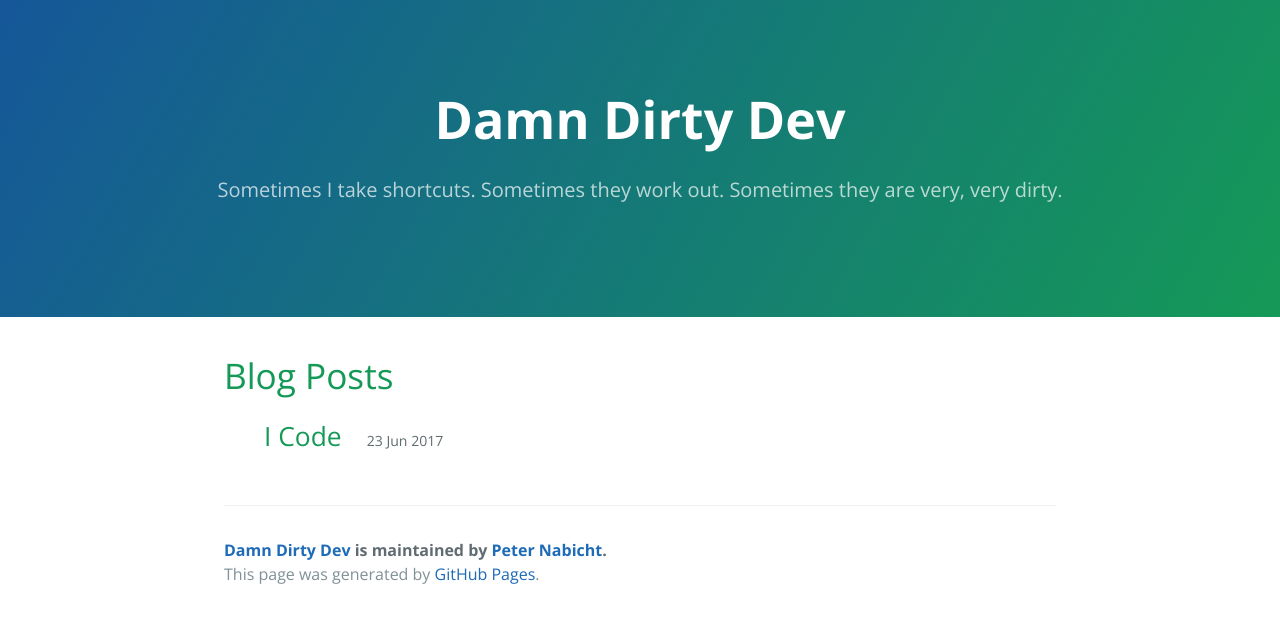
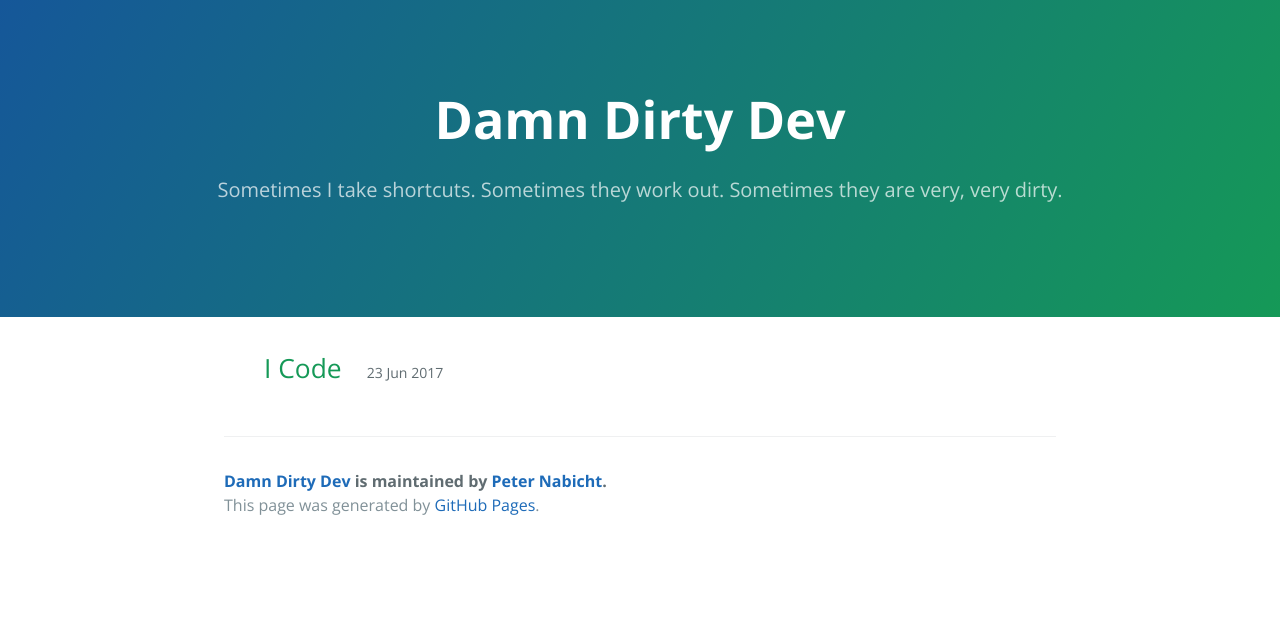
Before and after one commit to pietromenna/jekyll-cayman-theme, a Jekyll site: the page built from index.html, in a window 1280 px wide. Shown: the top 623 px of the page. Built offline with Jekyll 4.4.1, drawn with Linux system fonts in a browser that asks for light colours; the list of posts is cut into pages by our own code.

Commit message:
changed visually so I can make sure change took

```diff
--- a/index.html
+++ b/index.html
@@ -4,7 +4,7 @@ title: {{ site.name }}
 ---
 
 <div id="home">
-  <h1>Blog Posts</h1>
+  <!--<h1>Blog Posts</h1>-->
   <ul class="posts">
     {% for post in site.posts %}
       <header><h2>{{ post.title }}</h2><span><small>{{ post.date | date_to_string }}</small></span></header>
```
